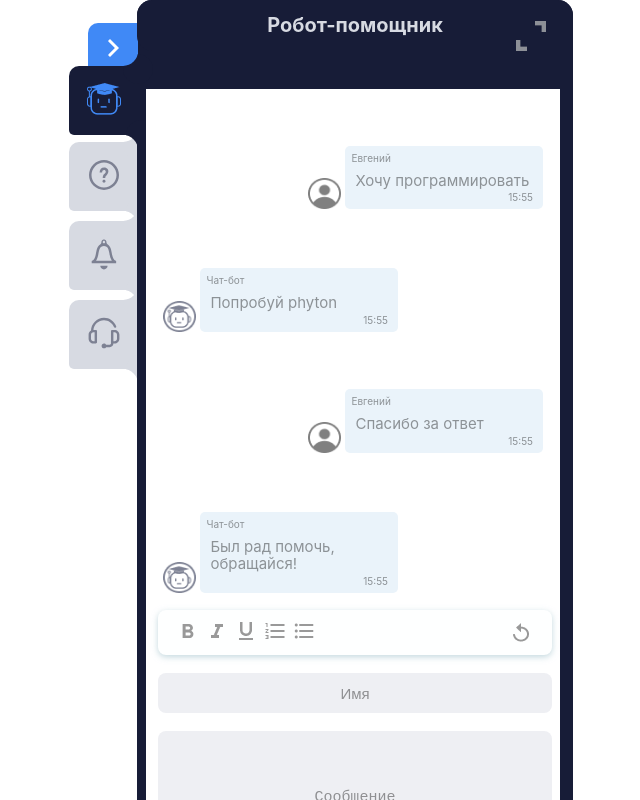
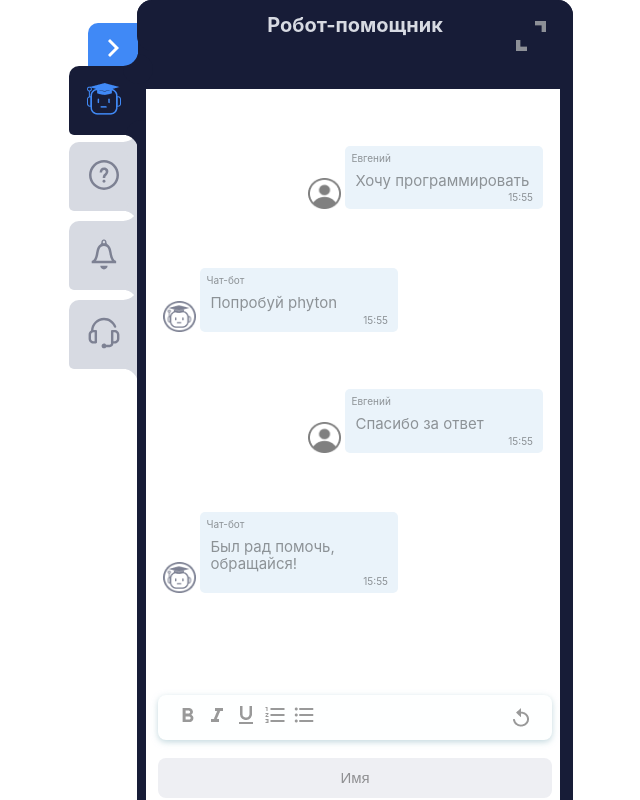
Before and after one commit to SergeyKazarinov/chat, a React (Create React App) app: page / in a window 1280 px wide. Shown: the top 800 px of the page, without its empty margins (265-905 px from the left). Built offline with nearby package versions, Linux system fonts and the light colour scheme.

Commit message:
fix(display): fix height when adding answer

```diff
--- a/src/components/Answer/Answer.module.css
+++ b/src/components/Answer/Answer.module.css
@@ -4,6 +4,9 @@ p {
 
 .container {
   margin: 18px 10px 0 19px;
+  width: 385px;
+  overflow: hidden;
+  text-overflow: ellipsis;
 }
 
 .flex {
@@ -34,10 +37,13 @@ p {
 }
 
 .messageContainer {
+  box-sizing: border-box;
   margin-left: 27px;
   padding-left: 4px;
   border-left: 0.5px double #999999;
   border-width: 6px;
+  max-height: 30px;
+  width: 385px;
 }
 
 .name {
@@ -48,8 +54,12 @@ p {
 }
 
 .text {
+  width: 305px;
   font-size: 15px;
   line-height: 17.5px;
   font-weight: 400;
   color: #00000040;
+  white-space: pre-wrap;
+  text-overflow: ellipsis;
+  overflow: hidden;
 }
--- a/src/components/Display/Display.module.css
+++ b/src/components/Display/Display.module.css
@@ -9,7 +9,6 @@
 
 .display {
   width: 100%;
-  min-height: 862px;
   max-height: 886px;
   background-color: #fff;
 }
--- a/src/components/Display/Display.tsx
+++ b/src/components/Display/Display.tsx
@@ -26,7 +26,7 @@ const Display:React.FC = () => {
     <CurrentMessageContext.Provider value={messages}>
     <div className={display.container}>
       <div className={display.display}>
-        <Messages answerClick={handleAnswerClick}/>
+        <Messages answerClick={handleAnswerClick} isAnswer={isAnswer}/>
         <Form submitClick={handleSubmitMessage} isAnswer={isAnswer} message={answerMessage} onCloseClick={handleCloseAnswerMessage}/>
       </div>
     </div>
--- a/src/components/Messages/Messages.module.css
+++ b/src/components/Messages/Messages.module.css
@@ -1,7 +1,8 @@
 .container {
   margin: 17px;
   width: 380px;
-  max-height: 603px;
+  min-height: 503px;
+  max-height: 589px;
   display: flex;
   flex-direction: column;
   overflow: auto;
--- a/src/components/Messages/Messages.tsx
+++ b/src/components/Messages/Messages.tsx
@@ -12,11 +12,11 @@ type itemMessages = {
   time: string,
 }
 
-const Messages:React.FC<{answerClick: object}> = ({answerClick}) => {
+const Messages:React.FC<{answerClick: object, isAnswer: boolean}> = ({answerClick, isAnswer}) => {
   const messageContext = useContext(CurrentMessageContext);
 
   return(
-    <div className={messages.container}>
+    <div className={messages.container} style={isAnswer ? {height: "515px"} : {height: "589px"} }>
       {messageContext.map((item: itemMessages, index: number) => (
         item.isOwn == true
         ? <UserMessage  key={index} msgs={item} answerClick={answerClick}/>
```
